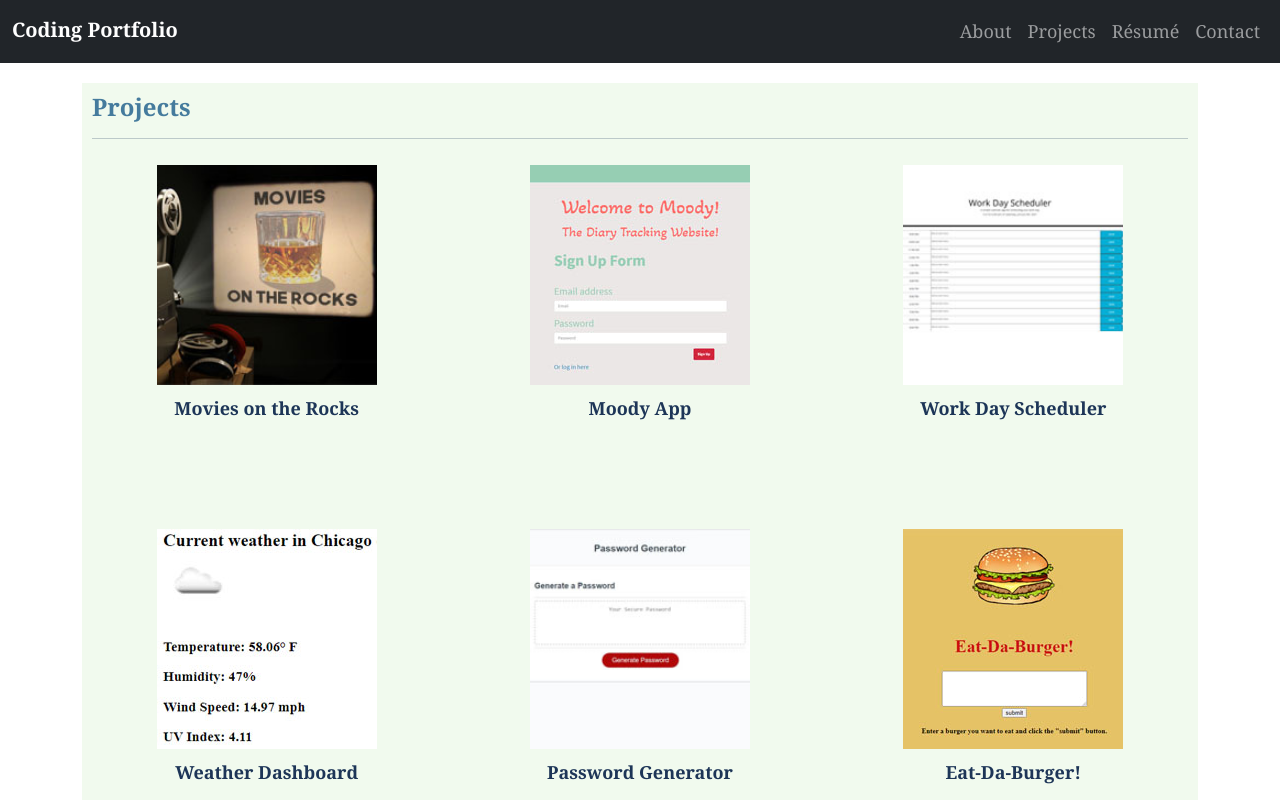
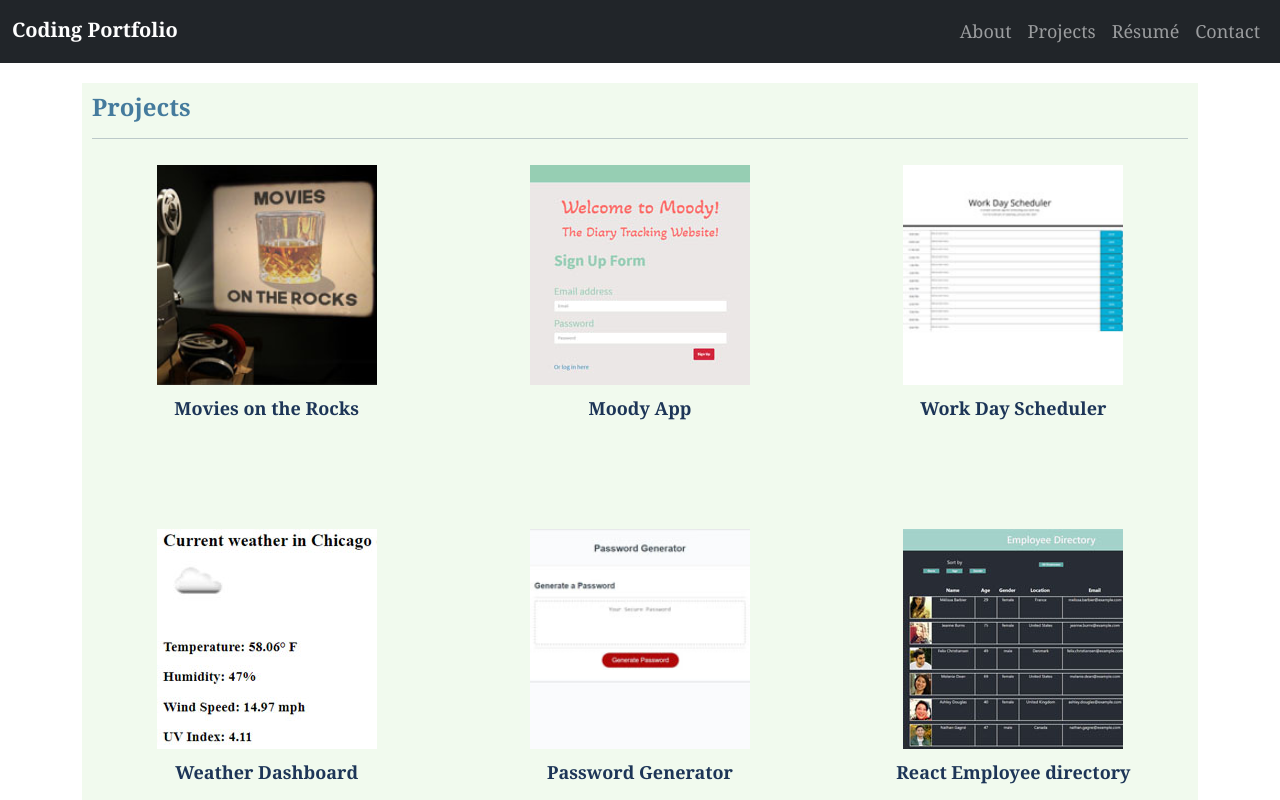
Before and after one commit to Rconat/react-portfolio, a React (Create React App) app: page /projects in a window 1280 px wide. Shown: the top 800 px of the page. Built offline with nearby package versions, Linux system fonts and the light colour scheme.

Commit message:
employee directory added to projects

```diff
--- a/src/pages/contact.js
+++ b/src/pages/contact.js
@@ -11,7 +11,6 @@ const Contact = () => (
                 <li><a href="mailto: ryan.conat@gmail.com"><strong>Email</strong></a></li>
                 <li><a href="https://github.com/Rconat"><strong>Github Profile</strong></a></li>
                 <li><a href="https://www.linkedin.com/in/ryan-conat-476a571b8/"><strong>LinkedIn Profile</strong></a></li>
-                <li><a href="https://rconat.github.io/resume"><strong>R&eacute;sum&eacute;</strong></a></li>
             </ul>
             <hr/>
             </div>
--- a/src/pages/projects.js
+++ b/src/pages/projects.js
@@ -53,9 +53,9 @@ const Projects = () => (
           </div>
 
           <div className="col-sm-4" id="projectSix">
-            <a href ="https://github.com/Rconat/mysql-burger-logger">
-              <img className="project image-fluid" src="assets/eat-da-burger.jpg" alt="Eat Da Burger" id="proj-img"/>
-              <p className="projectImageTitle">Eat-Da-Burger!</p>
+            <a href ="https://rconat.github.io/react-employee-directory/">
+              <img className="project image-fluid" src="assets/employee-directory.jpg" alt="react employee directory" id="proj-img"/>
+              <p className="projectImageTitle">React Employee directory</p>
             </a>
           </div>
 
```
Also changed, not shown: public/assets/employee-directory.jpg (added).
